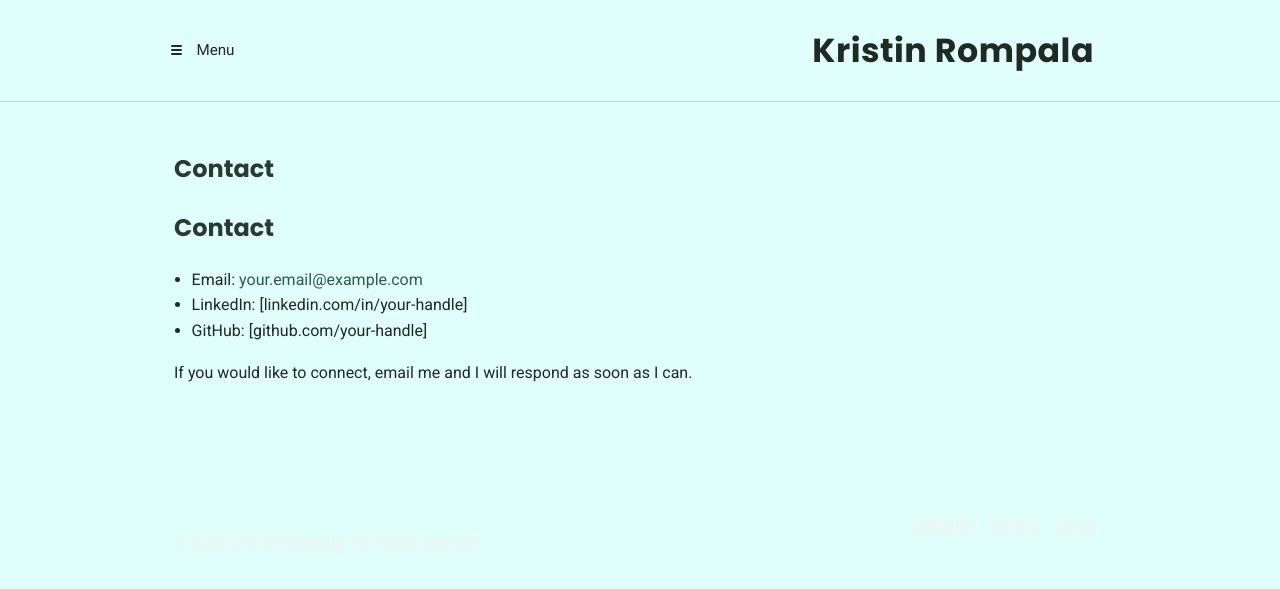
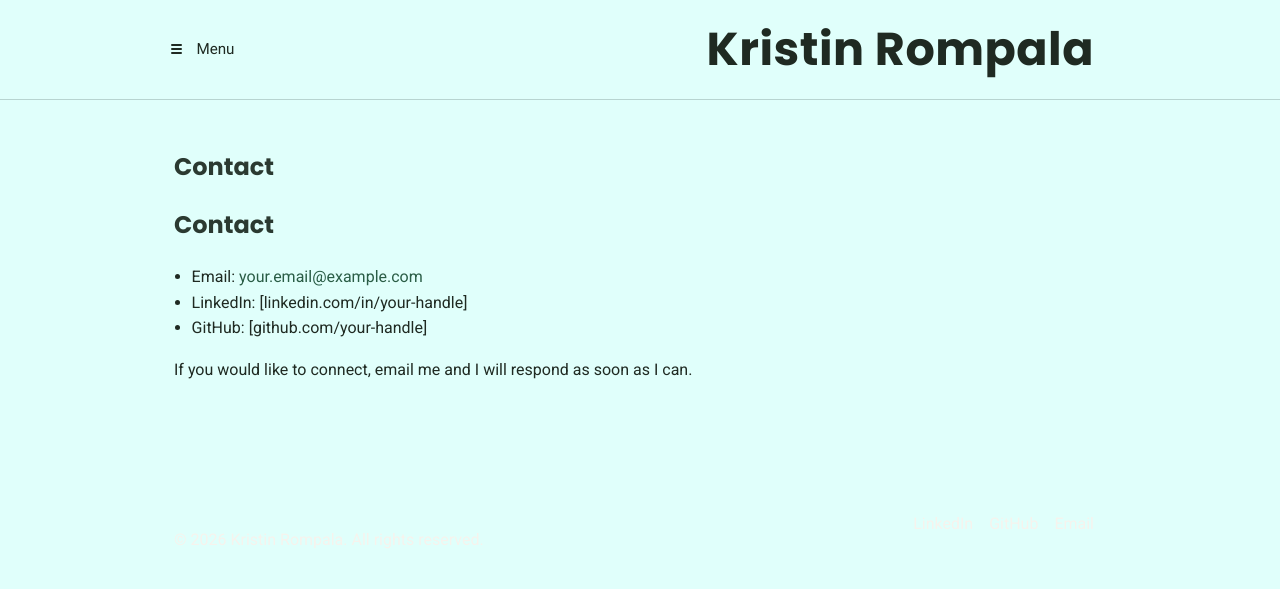
Before and after one commit to rompk371/rompk371.github.io, a Jekyll site: the page built from contact.md, in a window 1280 px wide. Shown: the top 589 px of the page. Built offline with Jekyll 4.4.1, drawn with Linux system fonts in a browser that asks for light colours.

Commit message:
Update style.css

```diff
--- a/assets/css/style.css
+++ b/assets/css/style.css
@@ -76,24 +76,29 @@ a:focus-visible {
 }
 
 .header-inner {
-  display: flex;
+  display: grid;
+  grid-template-columns: auto 1fr auto;
   align-items: center;
-  justify-content: space-between;
-  gap: 1.25rem;
-  flex-wrap: wrap;
+  gap: 1.5rem;
 }
 
 .site-name a {
-  font-size: clamp(1.75rem, 2.6vw, 2.5rem);
+  font-size: clamp(2.5rem, 3.6vw, 4.2rem);
   font-weight: 700;
   color: #1f2a22;
   letter-spacing: 0.5px;
+  line-height: 1.1;
 }
 
 .site-name {
-  margin-left: auto;
   text-align: right;
   padding-right: 0.75rem;
+  justify-self: end;
+  grid-column: 3;
+}
+
+.menu {
+  grid-column: 1;
 }
 
 .menu {
@@ -150,7 +155,8 @@ a:focus-visible {
   position: absolute;
   top: 50%;
   left: calc(100% + 0.75rem);
-  min-width: max-content;
+  max-width: min(320px, 50vw);
+  min-width: 0;
   background: transparent;
   border: none;
   border-radius: 10px;
@@ -158,6 +164,7 @@ a:focus-visible {
   display: flex;
   gap: 0.75rem;
   align-items: center;
+  flex-wrap: wrap;
   box-shadow: none;
   opacity: 0;
   transform: translate(-8px, -50%);
@@ -179,7 +186,7 @@ a:focus-visible {
   color: #1f2a22;
   padding: 0.4rem 0.6rem;
   border-radius: 6px;
-  white-space: nowrap;
+  white-space: normal;
 }
 
 .menu-panel a:hover,
@@ -331,6 +338,7 @@ a:focus-visible {
 
 @media (max-width: 768px) {
   .header-inner {
+    display: flex;
     flex-direction: column;
     align-items: flex-start;
   }
@@ -339,6 +347,7 @@ a:focus-visible {
     width: 100%;
     text-align: center;
     padding-right: 0;
+    grid-column: auto;
   }
 
   .menu {
```
